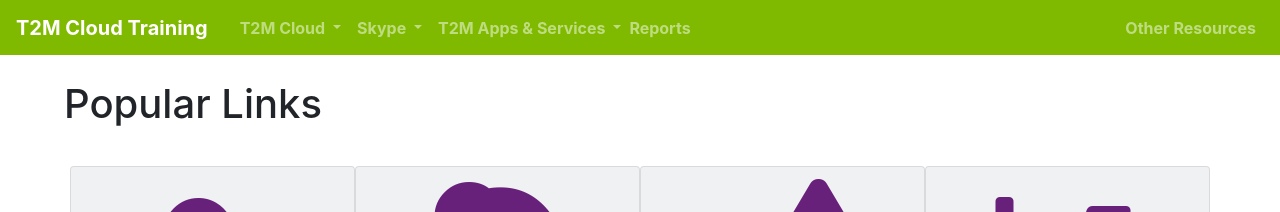
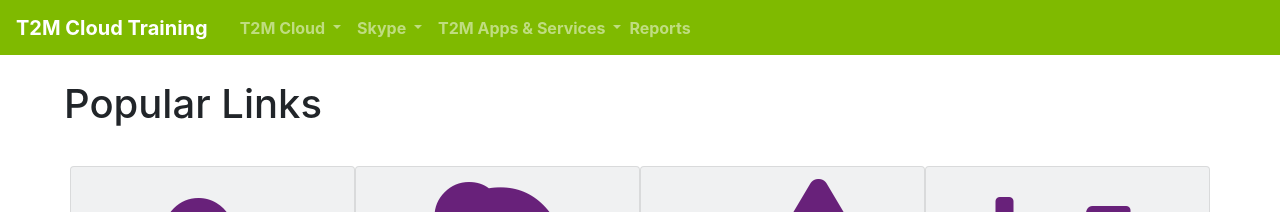
Before and after one commit to t2mdev/docs-vc, a Jekyll site: the page built from index.html, in a window 1280 px wide. Shown: the top 212 px of the page. Built offline with Jekyll 4.4.1, drawn with Linux system fonts in a browser that asks for light colours.

Commit message:
Update navigation.html

```diff
--- a/_includes/navigation.html
+++ b/_includes/navigation.html
@@ -60,11 +60,7 @@
           </li>
         </ul>
         <form class="form-inline mt-2 mt-md-0">
-          <ul class="navbar-nav mr-auto">
-            <li id="other" class="nav-item">
-              <a class="nav-link" href="/docs/resources.html" id="Other">Other Resources</a>
-            </li>
-          </ul>
+
           <!--<input class="form-control mr-sm-2" type="text" placeholder="Search" aria-label="Search">-->
         </form>
     </nav>
```
